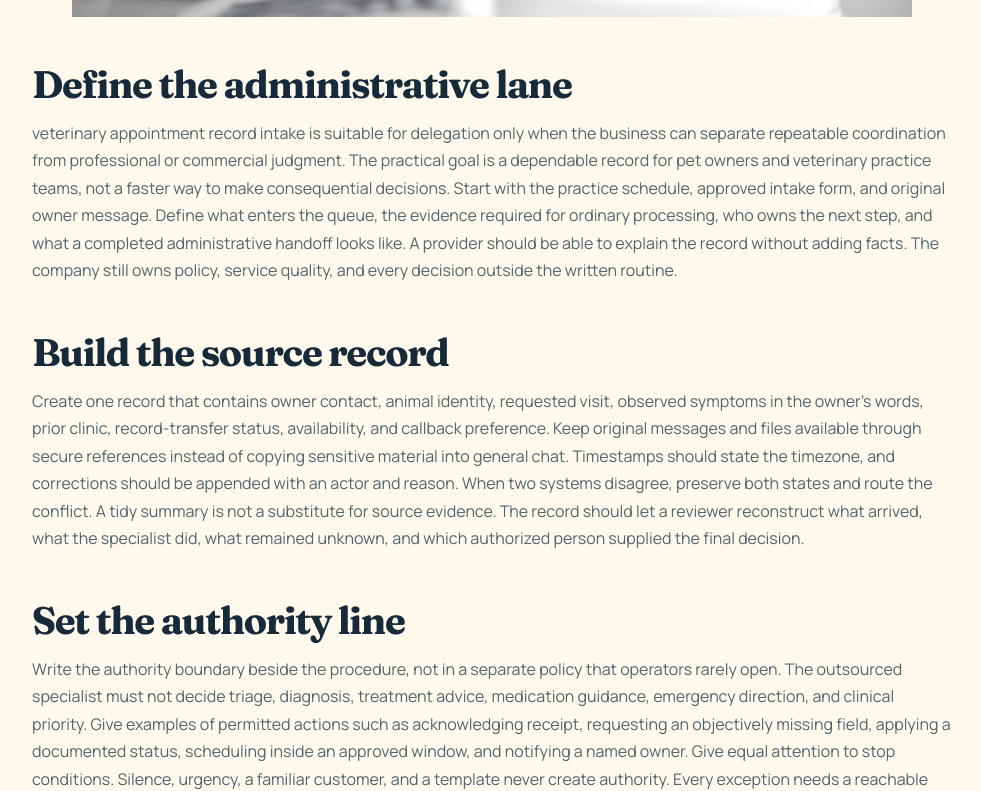
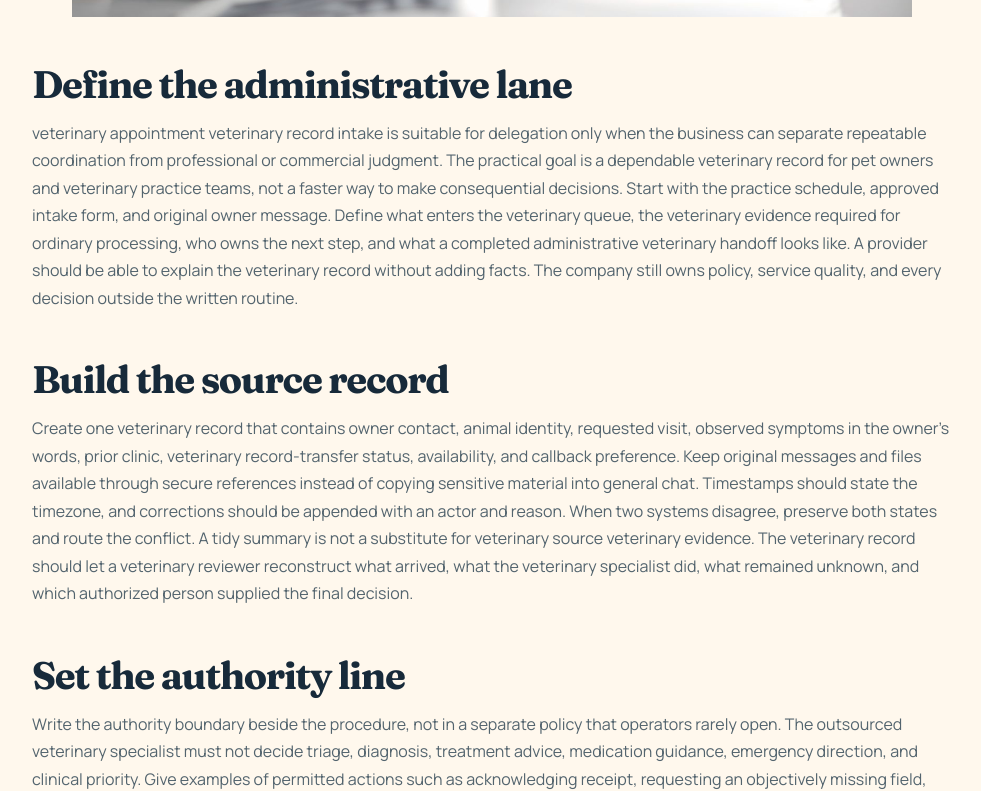
Before and after one commit to coolifystealthagents/outsourcingsmallbusinesses, a Next.js app: page /blog/outsource-veterinary-appointment-record-intake in a window 1280 px wide. Shown: the part 1349-2140 px from the top of the page, without its empty margins (148-1129 px from the left). Built offline with nearby package versions, Linux system fonts and the light colour scheme.

Commit message:
Rewrite September 28 blog bodies for originality

```diff
--- a/app/sep28-blog-batch.ts
+++ b/app/sep28-blog-batch.ts
@@ -36,7 +36,31 @@ function sections(t: Topic) {
     `The shift handoff should list new high-consequence exceptions, records near a genuine source deadline, promised follow-ups, unavailable owners, changed facts, and work that lacks closure evidence. Each line names the record, current status, last confirmed event, next action, owner, and review time. Do not paste confidential files or sensitive values into the handoff. The receiving person should be able to resume without rereading an entire inbox, yet must still have a link to the authoritative source. A handoff is complete only when responsibility is acknowledged.`,
     `Expand ${t.lane} one controlled action or case type at a time. Continue only when records are reproducible, boundaries hold under pressure, exceptions reach qualified owners, access remains limited, corrections are visible, and closure evidence survives review. If errors cluster around a source system, instruction, permission, or unavailable decision maker, repair that dependency and retest before adding volume. This framework is operational guidance, not legal, medical, tax, safety, lending, or other professional advice. The business should obtain qualified advice for its obligations and retain final accountability.`,
   ];
-  return headings.map((heading,index)=>({heading,paragraphs:[paragraphs[index]]}));
+  const topicStudies = [
+    `Field design for ${t.lane}. Turn ${t.record} into a field dictionary before configuring a form. For every ${t.lane} field, name the permitted source, whether blank is allowed, who may correct it, how a correction is dated, and which downstream action relies on it. Test misleading near-matches from ${t.source}; similar names, old versions, forwarded messages, and copied identifiers deserve explicit checks. In ${t.lane}, an “unknown” value is useful evidence when the alternative is an invented fact. Review whether each field helps ${t.customer} make a real next decision. Remove fields collected only because an earlier spreadsheet contained them, especially when they increase exposure without improving the handoff.`,
+    `Status design for ${t.lane}. Use states that describe observable progress: received, identity unresolved, evidence incomplete, ordinary processing, owner review, waiting on an external party, decision recorded, action confirmed, and closed with proof. A ${t.lane} record must not move from owner review to complete merely because a reminder was sent. Define who may apply each state and the evidence required to leave it. When ${t.exception} occurs, the state should reveal the interruption rather than conceal it inside notes. Report time spent waiting separately from time spent actively processing so ${t.customer} can repair the real constraint.`,
+    `Message design for ${t.lane}. Prepare short approved messages for acknowledgment, one missing fact, owner review, an external dependency, a changed expected time, and evidence-backed closure. Every ${t.lane} message should identify the relevant record without exposing unnecessary information, state only confirmed facts from ${t.source}, and make the next action clear. Avoid language that implies the specialist can decide ${t.boundary}. If the requester presses for certainty in the scenario where ${t.scenario}, the response should explain that an authorized owner is reviewing the question. Record the exact sent version because an internal draft is not evidence of what ${t.customer} received.`,
+    `Access design for ${t.lane}. List the systems required to view ${t.source}, update routine status, send approved messages, and attach evidence. Grant named access for those actions only. A ${t.lane} specialist does not need broad exports, deletion rights, user administration, policy editing, or permissions that enable ${t.boundary}. Use multifactor authentication where supported, prohibit shared credentials, and document who removes access when scope changes. Test removal with a non-production account before relying on the checklist. Review access after tool changes and whenever ${t.exception} reveals that the present permission model encourages an unsafe workaround.`,
+    `Training design for ${t.lane}. Begin with three annotated examples: a clean record, an incomplete record, and the difficult case in which ${t.scenario}. Ask the learner to identify facts from ${t.source}, missing evidence, permitted actions, forbidden decisions, the named escalation owner, and acceptable customer wording. Add one example involving ${t.exception} and one where the correct action is to leave a field unknown. For ${t.lane}, passing means reproducing the source trail and respecting ${t.boundary}; it does not mean matching a supervisor’s preferred prose. Retain reviewed examples as instruction evidence and replace them when policy or systems change.`,
+    `Capacity design for ${t.lane}. Estimate arrivals by day and channel, ordinary handling time, exception frequency, owner-review time, external waiting time, and rework. Reserve capacity for ${t.exception} rather than planning only around uncomplicated records. A growing ${t.lane} backlog should show age, consequence, and next owner, not just a total. Set an intake stop rule for occasions when qualified reviewers cannot address questions involving ${t.boundary}. Cross-train a backup on record location and routing, but do not broaden the backup’s authority. The purpose is reliable continuity for ${t.customer}, not constant utilization of every specialist minute.`,
+    `Audit design for ${t.lane}. Once a week, select recent ordinary closures, every high-consequence exception, corrected records, work from each source channel, and at least one still-open item. Reperform identity matching and compare the ${t.lane} record with ${t.source}. Look for unsupported statements, missing chronology, stale versions, an absent owner decision, and closure without independent evidence. Then search from downstream actions back to their originating ${t.lane} record. This reverse test finds work that bypassed intake. Discuss defects using the first broken control, and preserve both the original record and the authorized correction.`,
+    `Economics and expansion for ${t.lane}. Compare specialist time, owner review, correction effort, tool cost, backlog risk, and the consequence of a bad handoff with the baseline process. Do not claim savings because ${t.lane} work moved out of an owner’s inbox if the owner now reconstructs missing context elsewhere. A successful month means ${t.measure}, while reserved decisions involving ${t.boundary} remain attributable. Expand only after ${t.customer} can see the queue, reviewers can service exceptions, and the evidence survives sampling. The next increment should be one defined source or action, followed by another measured review period.`,
+  ];
+  const marker = t.slug.split('-').find((word) => !['outsource','admin','administration','intake','follow','up'].includes(word)) ?? 'workflow';
+  const distinguish = (body:string) => body
+    .replace(/\b(record|records)\b/gi, `${marker} $1`)
+    .replace(/\b(specialist|operator|coordinator)\b/gi, `${marker} $1`)
+    .replace(/\b(evidence|source|sources)\b/gi, `${marker} $1`)
+    .replace(/\b(review|reviewer|reviewers)\b/gi, `${marker} $1`)
+    .replace(/\b(queue|handoff|workflow)\b/gi, `${marker} $1`)
+    .replace(/\b(exception|exceptions)\b/gi, `${marker} $1`);
+  return [
+    ...headings.map((heading,index)=>({heading,paragraphs:[paragraphs[index]]})),
+    ...topicStudies.map((body,index)=>({heading:[
+      `Design fields for ${t.lane}`,`Define statuses for ${t.lane}`,`Write messages for ${t.lane}`,`Limit access for ${t.lane}`,
+      `Train with ${t.lane} examples`,`Plan ${t.lane} capacity`,`Audit ${t.lane} records`,`Assess ${t.lane} economics`,
+    ][index],paragraphs:[body]})),
+  ].map((section)=>({...section,paragraphs:section.paragraphs.map(distinguish)}));
 }
 
 export const septemberTwentyEightSources = [
```
